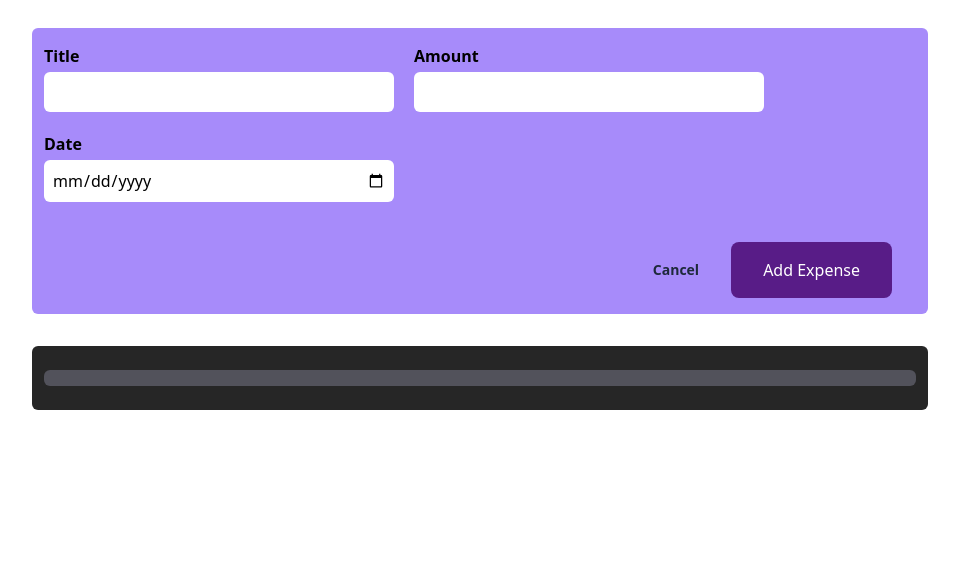
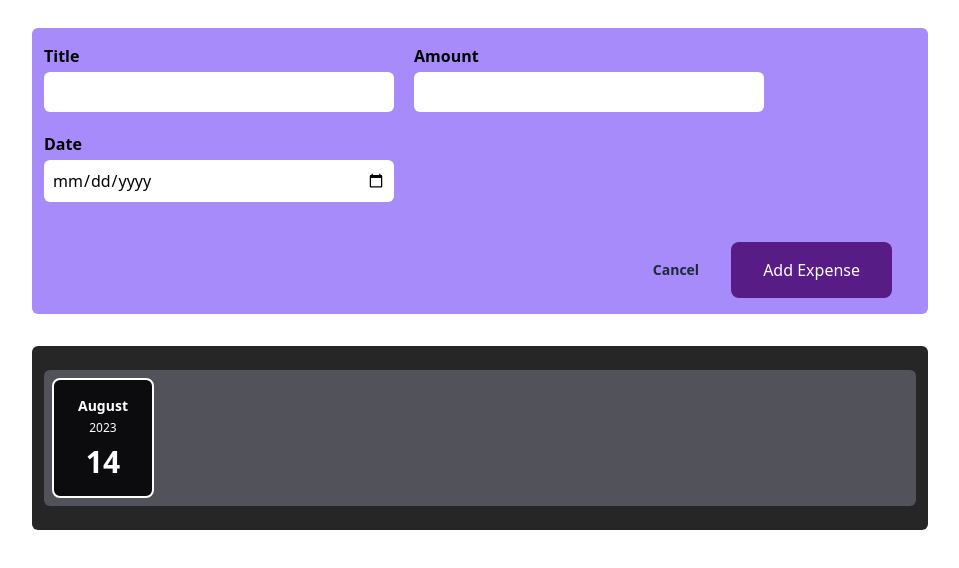
Before and after one commit to Armin-Fullstack/Expenses-Tracker, a React (Vite) app: page / in a window 1280 px wide. Shown: the top 568 px of the page, without its empty margins (160-1119 px from the left). Built offline with nearby package versions, Linux system fonts and the light colour scheme.

Commit message:
Feat: Implemented date section

```diff
--- a/src/components/ExpensesItem.jsx
+++ b/src/components/ExpensesItem.jsx
@@ -3,7 +3,15 @@ const ExpensesItem = () => {
     return (
     //   expense item container
     <div className="bg-zinc-600 flex justify-between rounded-md p-2">
-
+        {/* date and title container  */}
+        <div className="flex space-x-2">
+            {/* date  */}
+            <div className="bg-[rgba(0,0,0,0.85)] border-2 border-white text-white py-4 px-6 rounded-lg text-center">
+                <p className="font-bold text-sm">August</p>
+                <p className="text-xs mt-1">2023</p>
+                <p className="font-bold mt-2 text-2xl md:text-3xl">14</p>
+            </div>
+        </div>
     </div>
     )
   }
```
